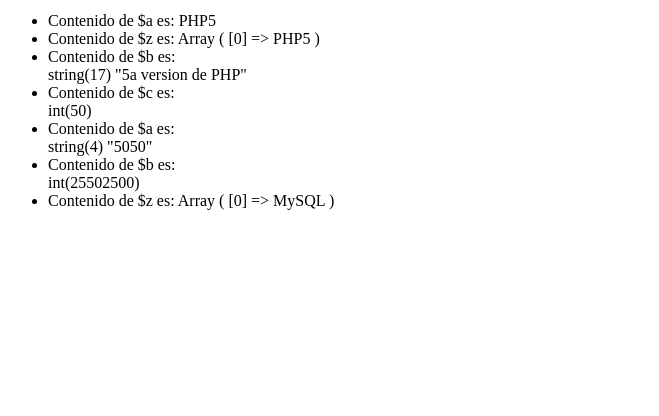
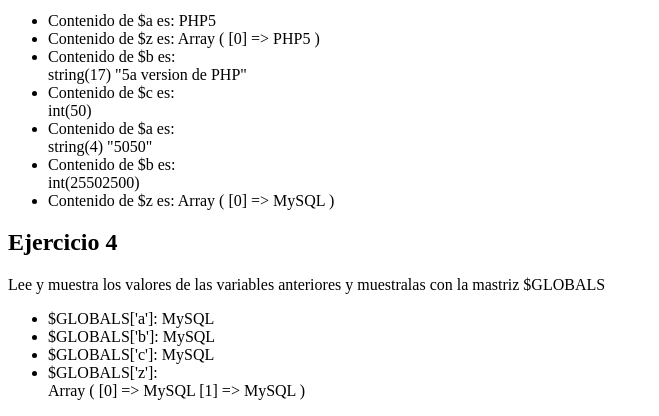
Before and after one commit to Luis-hip/tecweb, a PHP site: page / in a window 1280 px wide. Shown: the part 805-1221 px from the top of the page, without its empty margins (0-659 px from the left). Before the commit the page ends 1015 px from the top, so only its background shows below. Run offline with PHP 8.4, Linux system fonts and the light colour scheme.

Commit message:
Ejercicio 4 agregdado a index.php

```diff
--- a/practicas/p04/index.php
+++ b/practicas/p04/index.php
@@ -81,8 +81,28 @@
         var_dump($b);
         $z[0] = "MySQL";
         echo "<li>Contenido de \$z es: " .print_r($z, true). "</li>";
+        echo "</ul>";
     ?>
 
+    <h2>Ejercicio 4</h2>
+    <p>Lee y muestra los valores de las variables anteriores y muestralas con la mastriz $GLOBALS</p>
+    <?php
+        $a = "PHP5";
+        $z[] = &$a;
+        $b = "5a version de PHP";
+        $c = (int)$b * 10;
+        $a .= $b;
+        $b *= $c;
+        $z[0] = "MySQL";
+
+        echo "<ul>";
+        echo "<li>\$GLOBALS['a']: " . $GLOBALS['a'] . "</li>";
+        echo "<li>\$GLOBALS['b']: " . $GLOBALS['b'] . "</li>";
+        echo "<li>\$GLOBALS['c']: " . $GLOBALS['c'] . "</li>";
+        echo "<li>\$GLOBALS['z']: </li>";
+        print_r($GLOBALS['z']);
+        echo "</ul>";
+    ?>
 
 </body>
 </html>
```
